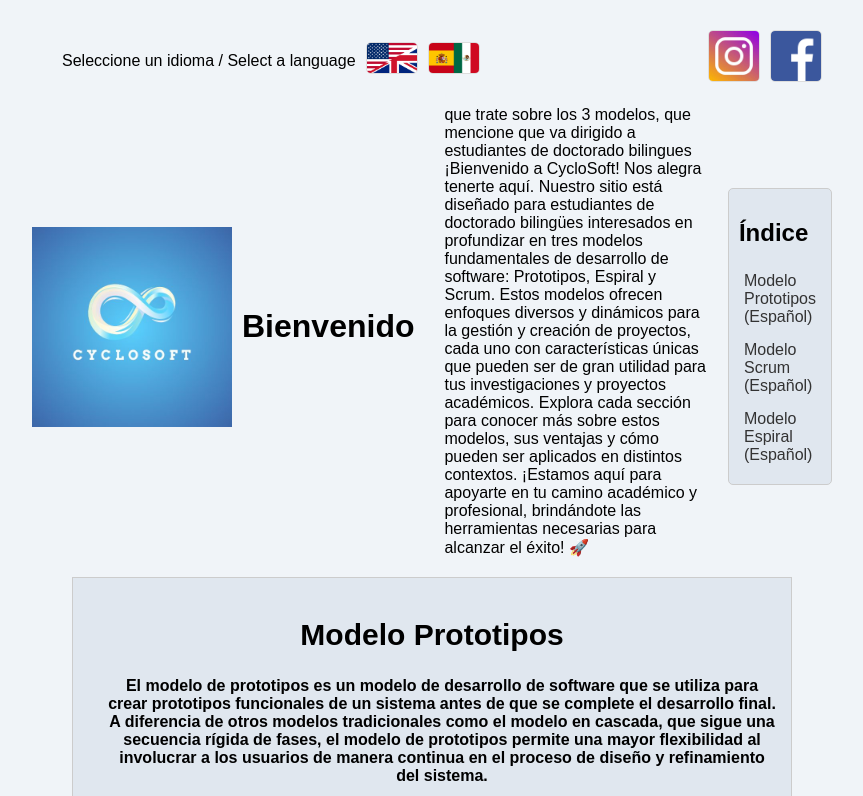
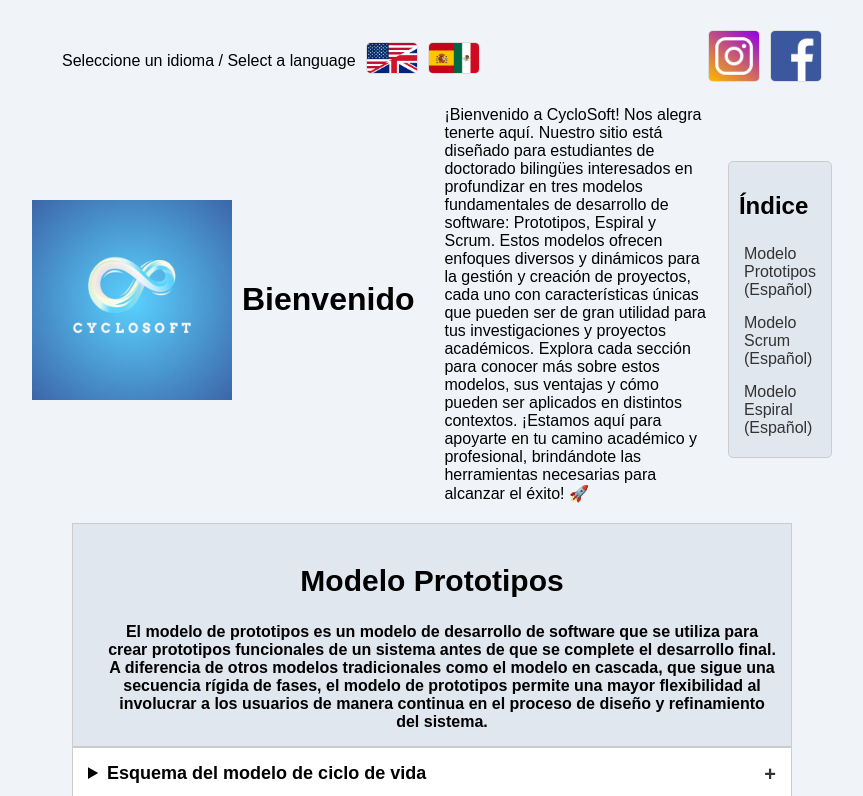
Before and after one commit to andreiy18/CycloSoft, a plain HTML site: page index.html in a window 1280 px wide. Both pictures are taken after a click on the picture 661 px from the left and 58 px from the top of the page. Shown: the top 796 px of the page, without its empty margins (208-1071 px from the left). Drawn offline with Linux system fonts and the light colour scheme.

Commit message:
Update index.html

```diff
--- a/index.html
+++ b/index.html
@@ -190,8 +190,7 @@
     <div id="welcome-spanish" class="PrimerDiv" style="display: none;">
         <img src="logo.jpg" class="Logo" alt="Logo">
         <h1>Bienvenido</h1>
-        <p>que trate sobre los 3 modelos, que mencione que va dirigido a estudiantes de doctorado bilingues
-¡Bienvenido a CycloSoft! Nos alegra tenerte aquí. Nuestro sitio está diseñado para estudiantes de doctorado bilingües interesados en profundizar en tres modelos fundamentales de desarrollo de software: Prototipos, Espiral y Scrum. Estos modelos ofrecen enfoques diversos y dinámicos para la gestión y creación de proyectos, cada uno con características únicas que pueden ser de gran utilidad para tus investigaciones y proyectos académicos. Explora cada sección para conocer más sobre estos modelos, sus ventajas y cómo pueden ser aplicados en distintos contextos. ¡Estamos aquí para apoyarte en tu camino académico y profesional, brindándote las herramientas necesarias para alcanzar el éxito! 🚀</p>
+        <p>¡Bienvenido a CycloSoft! Nos alegra tenerte aquí. Nuestro sitio está diseñado para estudiantes de doctorado bilingües interesados en profundizar en tres modelos fundamentales de desarrollo de software: Prototipos, Espiral y Scrum. Estos modelos ofrecen enfoques diversos y dinámicos para la gestión y creación de proyectos, cada uno con características únicas que pueden ser de gran utilidad para tus investigaciones y proyectos académicos. Explora cada sección para conocer más sobre estos modelos, sus ventajas y cómo pueden ser aplicados en distintos contextos. ¡Estamos aquí para apoyarte en tu camino académico y profesional, brindándote las herramientas necesarias para alcanzar el éxito! 🚀</p>
         <br>
         <div class="indice">
             <h2>Índice</h2>
```
